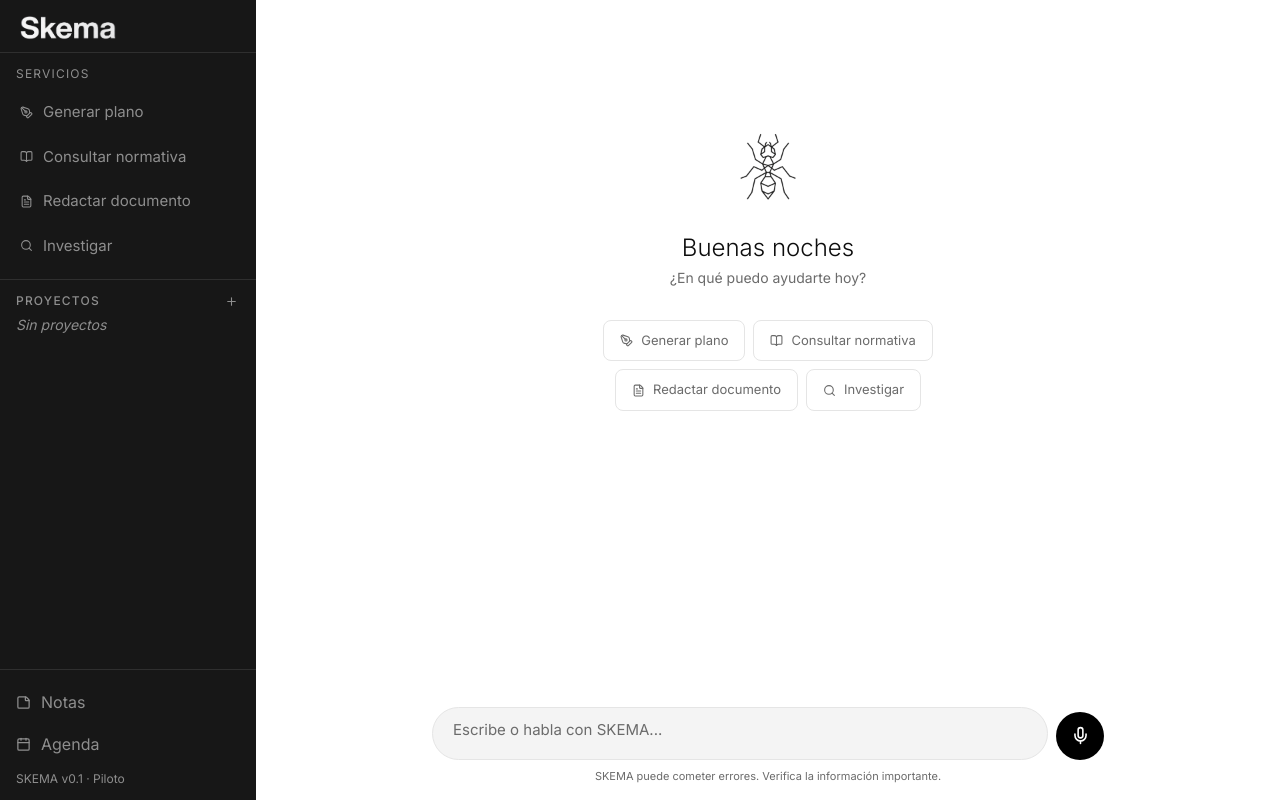
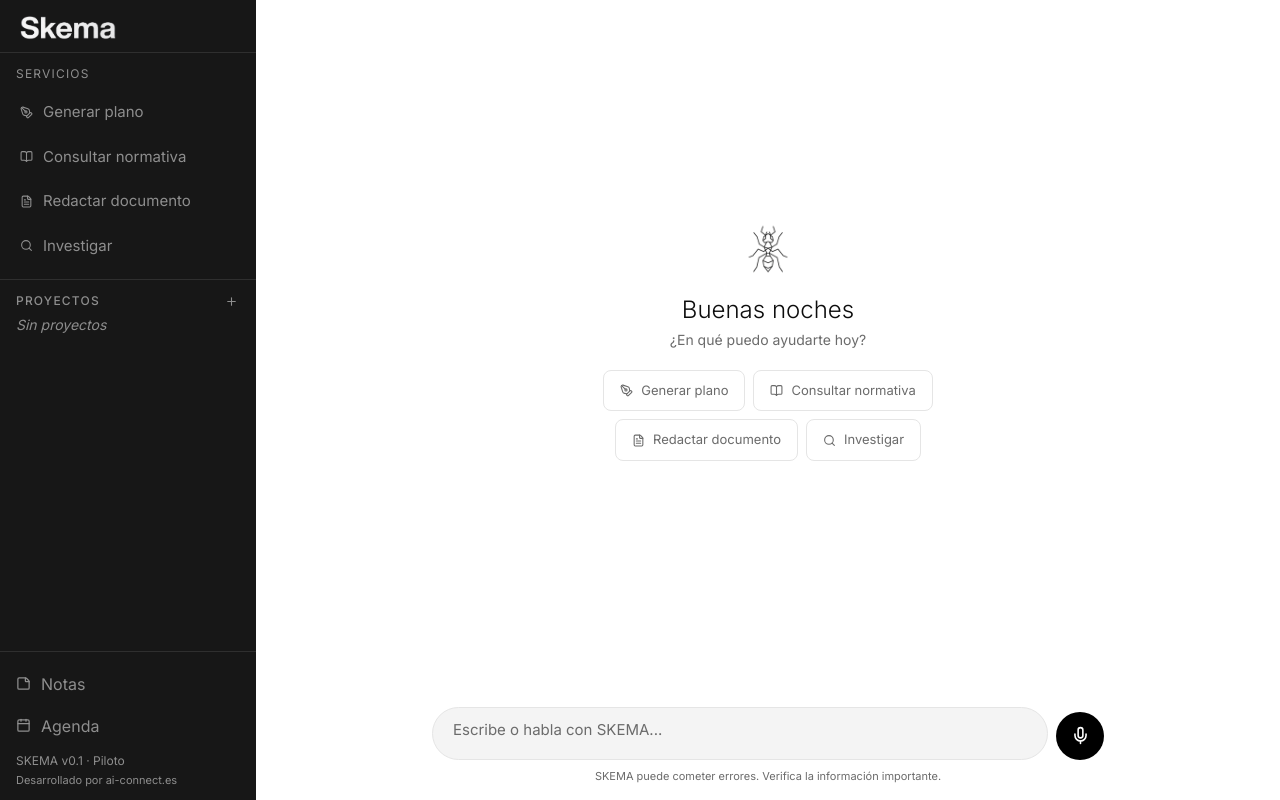
Before and after one commit to skema-proyect/skema, a React (Vite) app: page / in a window 1280 px wide. Built offline with nearby package versions, Linux system fonts and the light colour scheme.

Commit message:
fix: empty state más compacto, crédito ai-connect.es en sidebar

```diff
--- a/src/components/Sidebar.tsx
+++ b/src/components/Sidebar.tsx
@@ -233,6 +233,7 @@ export default function Sidebar({ currentConvId, onSelectConv, onNewChat, onServ
 
         <div className="px-2 pt-1">
           <p className="text-[12px] text-s-sidebar-muted">SKEMA v0.1 · Piloto</p>
+          <p className="text-[11px] text-s-sidebar-muted mt-0.5">Desarrollado por ai-connect.es</p>
         </div>
       </div>
 
--- a/src/pages/ChatView.tsx
+++ b/src/pages/ChatView.tsx
@@ -157,10 +157,10 @@ export default function ChatView() {
 
       {/* Empty state */}
       {messages.length === 0 && (
-        <div className="flex-1 flex flex-col items-center justify-center px-4 pb-40">
-          <img src="/hormiga-skema.png" alt="SKEMA" className="h-20 w-auto mb-6 opacity-90" />
+        <div className="flex-1 flex flex-col items-center justify-center px-4 pb-4">
+          <img src="/hormiga-skema.png" alt="SKEMA" className="h-14 w-auto mb-4 opacity-90" />
           <h1 className="text-s-text text-2xl font-light mb-1">{greeting}</h1>
-          <p className="text-s-muted text-sm mb-8">¿En qué puedo ayudarte hoy?</p>
+          <p className="text-s-muted text-sm mb-5">¿En qué puedo ayudarte hoy?</p>
           <div className="flex flex-wrap gap-2 justify-center max-w-lg">
             {CHIPS.map(({ icon: Icon, label, prompt }) => (
               <button
```
